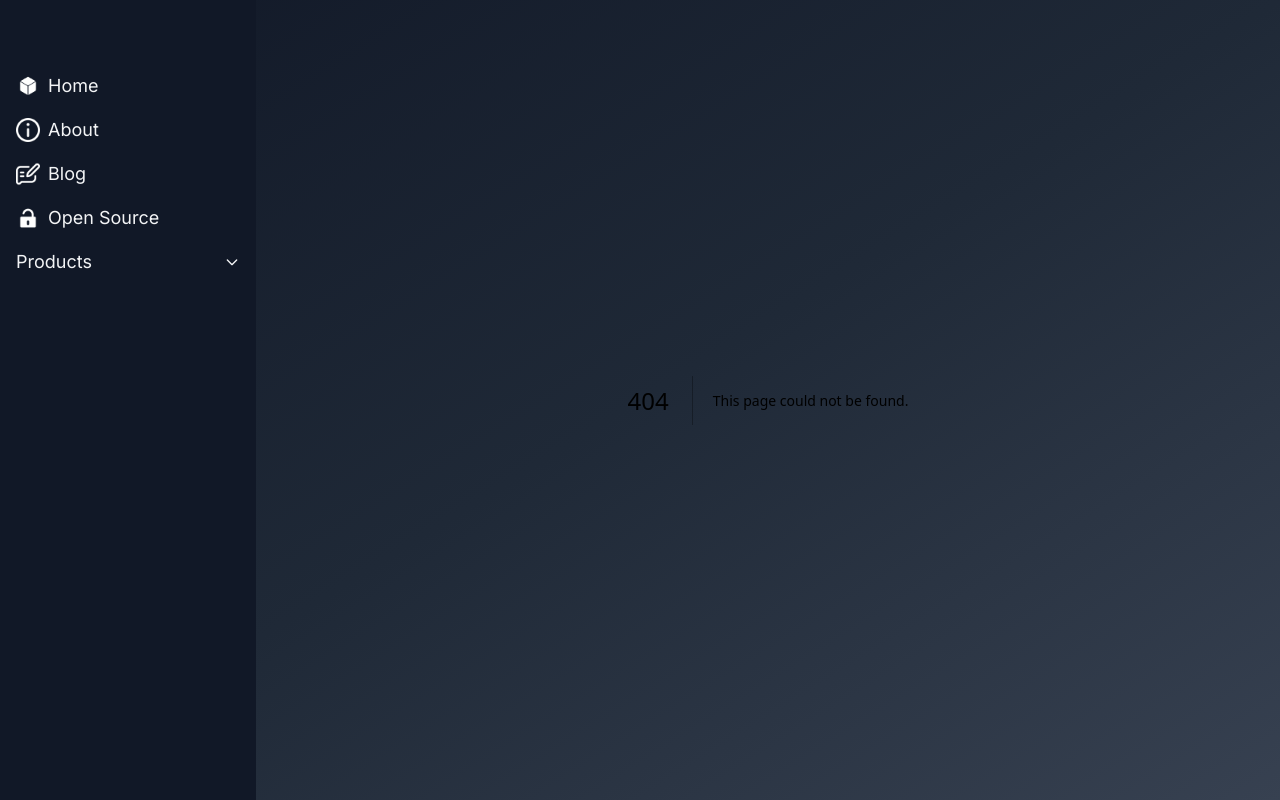
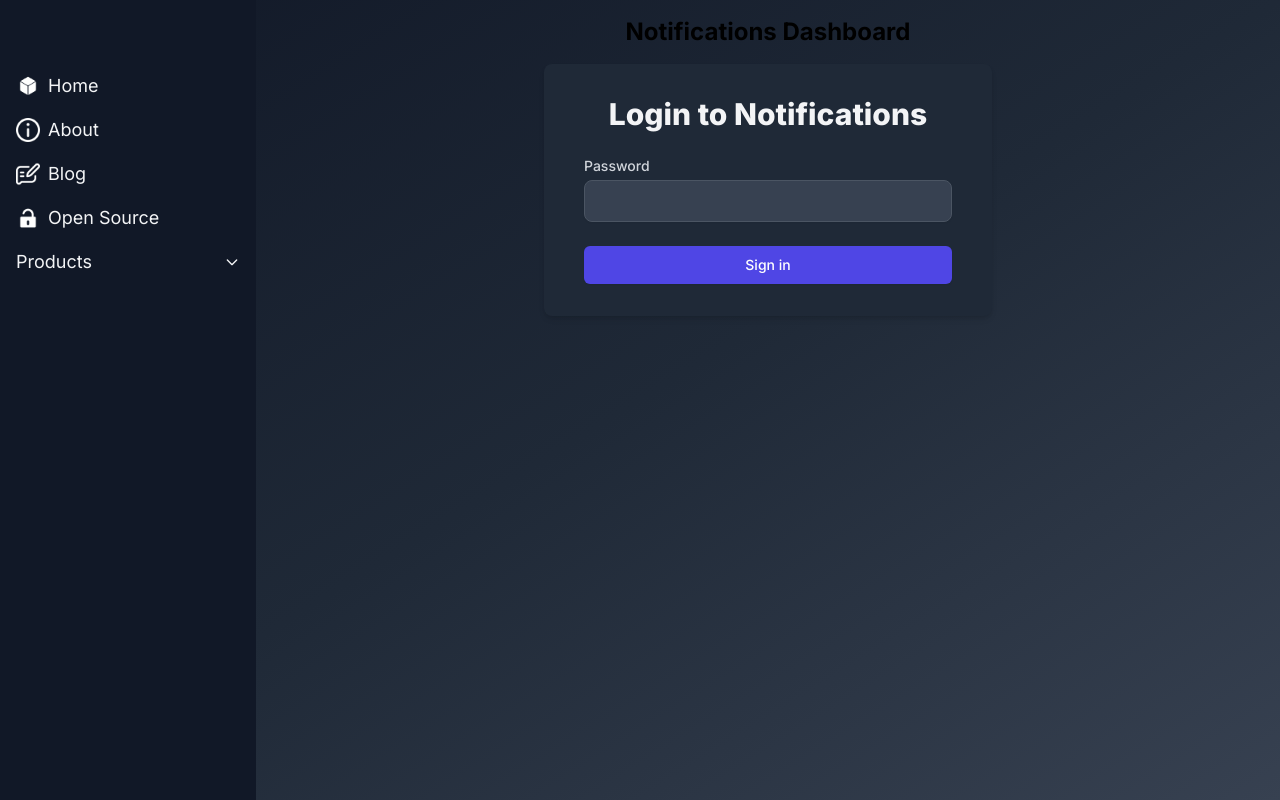
Before and after one commit to daulric/daulric.io, a Next.js app: page /admin/notification in a window 1280 px wide. Before the commit this address had no page. Built offline with nearby package versions, Linux system fonts and the light colour scheme.

Commit message:
admins can send notifications

```diff
--- /dev/null
+++ b/src/app/admin/notification/LoginForm.jsx
@@ -0,0 +1,47 @@
+'use client'
+
+import { useState } from 'react'
+
+export default function LoginForm({ onLogin }) {
+  const [password, setPassword] = useState('')
+
+  const handleSubmit = (e) => {
+    e.preventDefault()
+    onLogin(password)
+  }
+
+  return (
+    <div className="max-w-md w-full mx-auto">
+      <div className="bg-gray-800 py-8 px-6 shadow-md rounded-lg sm:px-10">
+        <h2 className="mb-6 text-center text-3xl font-extrabold text-gray-100">
+          Login to Notifications
+        </h2>
+        <form onSubmit={handleSubmit} className="mb-0 space-y-6">
+          <div>
+            <label htmlFor="password" className="block text-sm font-medium text-gray-300">
+              Password
+            </label>
+            <div className="mt-1">
+              <input
+                id="password"
+                type="password"
+                required
+                value={password}
+                onChange={(e) => setPassword(e.target.value)}
+                className="w-full border border-gray-600 px-3 py-2 rounded-lg shadow-sm bg-gray-700 text-gray-100 focus:outline-none focus:border-indigo-500 focus:ring-1 focus:ring-indigo-500"
+              />
+            </div>
+          </div>
+          <div>
+            <button
+              type="submit"
+              className="w-full flex justify-center py-2 px-4 border border-transparent rounded-md shadow-sm text-sm font-medium text-white bg-indigo-600 hover:bg-indigo-700 focus:outline-none focus:ring-2 focus:ring-offset-2 focus:ring-indigo-500"
+            >
+              Sign in
+            </button>
+          </div>
+        </form>
+      </div>
+    </div>
+  )
+}
--- /dev/null
+++ b/src/app/admin/notification/NotifyForm.jsx
@@ -0,0 +1,67 @@
+'use client'
+
+import { useState } from 'react'
+
+export default function NotificationForm({ onLogout }) {
+  const [title, setTitle] = useState('')
+  const [body, setBody] = useState('')
+
+  const sendNotification = () => {
+    if (Notification.permission === "granted") {
+      new Notification(title, { body })
+      setTitle('')
+      setBody('')
+    } else {
+      alert("Notification permission not granted.")
+    }
+  }
+
+  return (
+    <div className="bg-gray-800 shadow-md rounded-lg p-6">
+      <div className="space-y-6">
+        <div>
+          <label htmlFor="title" className="block text-lg font-bold text-gray-300">
+            Title
+          </label>
+          <input
+            type="text"
+            id="title"
+            value={title}
+            onChange={(e) => setTitle(e.target.value)}
+            className="mt-1 text-lg block w-full rounded-md border-gray-600 bg-gray-700 text-gray-100 shadow-sm focus:border-indigo-500 focus:ring-indigo-500"
+            placeholder="Enter Notification Title"
+          />
+        </div>
+
+        <div>
+          <label htmlFor="body" className="block text-lg font-bold text-gray-300">
+            Content
+          </label>
+          <textarea
+            id="body"
+            rows="4"
+            value={body}
+            onChange={(e) => setBody(e.target.value)}
+            className="mt-1 block w-full text-lg rounded-md border-gray-600 bg-gray-700 text-gray-100 shadow-sm focus:border-indigo-500 focus:ring-indigo-500"
+            placeholder="Enter Notification Content"
+          ></textarea>
+        </div>
+
+        <div className="flex items-center justify-between">
+          <button
+            onClick={sendNotification}
+            className="px-4 py-2 bg-indigo-600 text-white rounded-md hover:bg-indigo-700 focus:outline-none focus:ring-2 focus:ring-indigo-500 focus:ring-offset-2 focus:ring-offset-gray-800"
+          >
+            Publish Notification
+          </button>
+          <button
+            onClick={onLogout}
+            className="px-4 py-2 bg-red-600 text-white rounded-md hover:bg-red-700 focus:outline-none focus:ring-2 focus:ring-red-500 focus:ring-offset-2 focus:ring-offset-gray-800"
+          >
+            Logout
+          </button>
+        </div>
+      </div>
+    </div>
+  )
+}
--- /dev/null
+++ b/src/app/admin/notification/page.jsx
@@ -0,0 +1,33 @@
+'use client'
+
+import { useState, useEffect } from 'react'
+import NotificationForm from './NotifyForm'
+import LoginForm from './LoginForm'
+
+export default function NotificationsPage() {
+  const [isLoggedIn, setIsLoggedIn] = useState(false)
+
+  const handleLogin = (password) => {
+
+    if (password === process.env.NEXT_PUBLIC_notify_pwd) {
+      setIsLoggedIn(true)
+    } else {
+      alert('Incorrect password')
+    }
+  }
+
+  const handleLogout = () => {
+    setIsLoggedIn(false)
+  }
+
+  return (
+    <div className="container mx-auto p-4">
+      <h1 className="text-2xl font-bold mb-4 text-center">Notifications Dashboard</h1>
+      {isLoggedIn ? (
+        <NotificationForm onLogout={handleLogout} />
+      ) : (
+        <LoginForm onLogin={handleLogin} />
+      )}
+    </div>
+  )
+}
--- a/src/app/blog/create/page.jsx
+++ b/src/app/blog/create/page.jsx
@@ -1,5 +1,4 @@
 import { redirect } from "next/navigation"
-import { title } from "process"
 
 export const metadata = {
   title: "Blog - Create",
--- a/src/app/layout.tsx
+++ b/src/app/layout.tsx
@@ -2,6 +2,8 @@ import type { Metadata } from "next";
 import { Inter } from "next/font/google";
 import "./globals.css";
 import Navbar from "@/components/Navbar";
+
+import NotificationAccess from "@/components/Browser/requestNofiticationPermission"
 
 const inter = Inter({ subsets: ["latin"] });
 
@@ -21,6 +23,7 @@ export default function RootLayout({ children }: Readonly<{children: React.React
   return (
     <html lang="en">
       <body className={`${inter.className } bg-gradient-to-br from-gray-900 via-gray-800 to-gray-700`}>
+        <NotificationAccess/>
         <Navbar>{children}</Navbar>
         </body>
     </html>
--- /dev/null
+++ b/src/components/Browser/requestNofiticationPermission.jsx
@@ -0,0 +1,14 @@
+"use client"
+import { Fragment, useEffect } from "react"
+
+export default function RequestNotificationAccess() {
+
+    useEffect(() => {
+        if ("Notification" in window) {
+            if (Notification.permission === "granted") return;
+            Notification.requestPermission()
+        }
+    }, [])
+
+    return <Fragment />
+}
```
